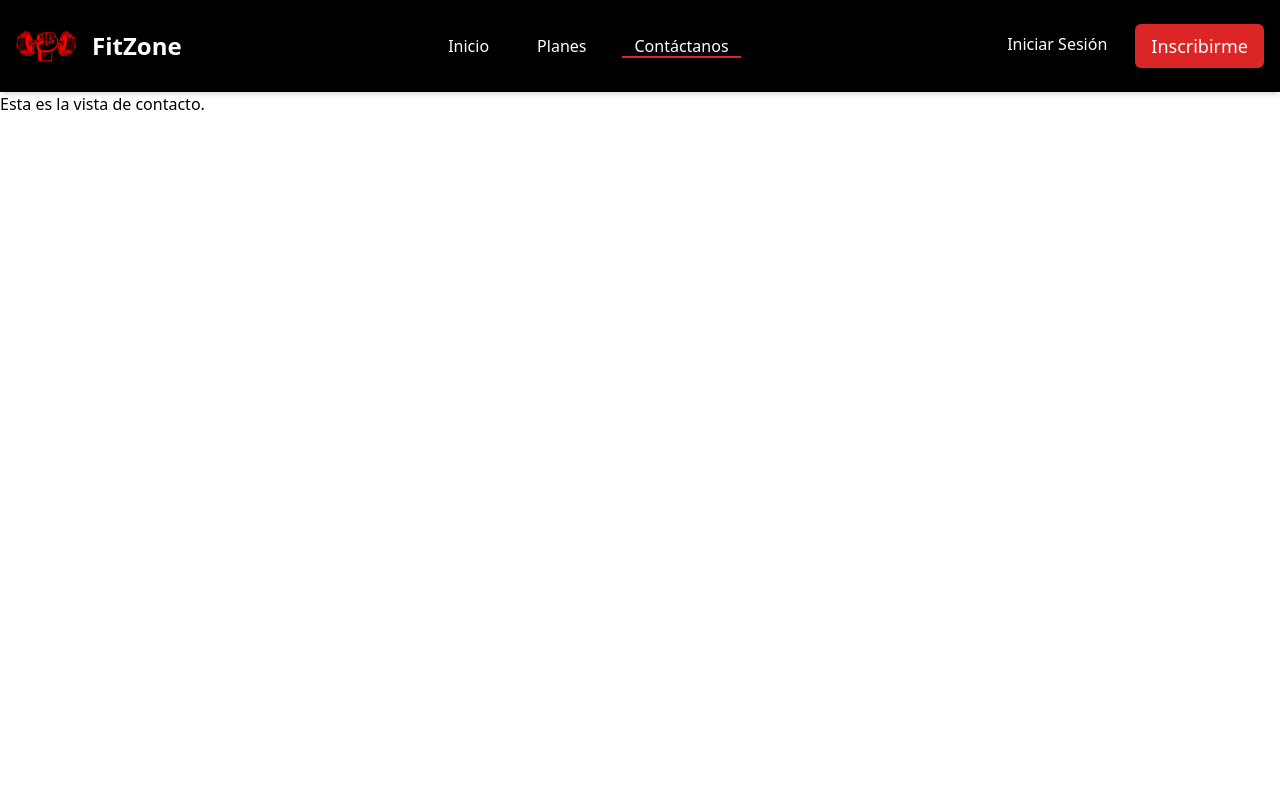
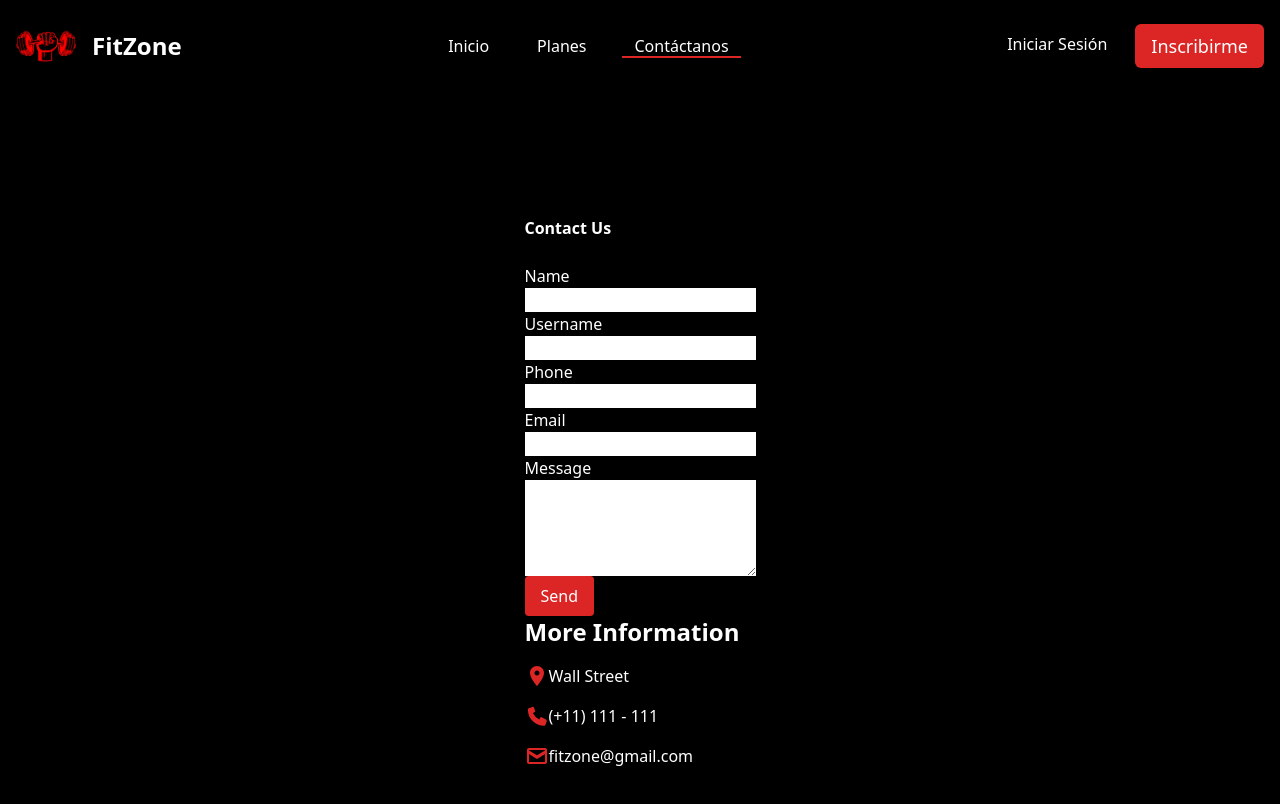
Before and after one commit to Kann2411/El_Gaalpon_de_Jose, a Next.js app in the folder Frontend/: page /contact in a window 1280 px wide. Shown: the top 804 px of the page. Built offline with nearby package versions, Linux system fonts and the light colour scheme; no server answers.

Commit message:
Vista de contacto

```diff
--- a/Frontend/src/app/contact/page.tsx
+++ b/Frontend/src/app/contact/page.tsx
@@ -1,11 +1,8 @@
+import ContactView from '@/views/LandingPage/ContactView/ContactView'
 import React from 'react'
 
-const Contact = () => {
+export default function Contact() {
   return (
-    <h1>
-      Esta es la vista de contacto.
-    </h1>
+    <ContactView/>
   )
 }
-
-export default Contact
--- /dev/null
+++ b/Frontend/src/utils/contactValidationSchema.ts
@@ -0,0 +1,9 @@
+import * as Yup from "yup"
+
+export const contactValidationSchema = Yup.object({
+    name: Yup.string().required('Name is required'),
+    username: Yup.string().required('Username is required'),
+    phone: Yup.string().required('Phone number is required'),
+    email: Yup.string().email('Invalid email').required('Email is required'),
+    message: Yup.string().required('Message is required'),
+  });
--- /dev/null
+++ b/Frontend/src/views/LandingPage/ContactView/ContactView.tsx
@@ -0,0 +1,155 @@
+'use client'
+import {Formik, Form, Field, ErrorMessage} from 'formik';
+
+import { contactValidationSchema } from '@/utils/contactValidationSchema';
+
+
+// Definir las propiedades del formulario
+interface FormValues {
+  name: string;
+  username: string;
+  phone: string;
+  email: string;
+  message: string;
+}
+
+const ContactView: React.FC = () => {
+  // Valores iniciales del formulario
+  const initialValues: FormValues = {
+    name: '',
+    username: '',
+    phone: '',
+    email: '',
+    message: '',
+  };
+
+  // Manejar el envío del formulario
+  const handleSubmit = (values: FormValues) => {
+    alert(JSON.stringify(values, null, 2));
+  };
+
+  return (
+    <div className="min-h-screen bg-black text-white flex justify-center items-center">
+      <div className="container mx-auto p-8 lg:flex lg:justify-between lg:items-start lg:space-x-8 lg:w-3/4 bg-zinc-950 bordershadow-lg">
+        {/* Formulario */}
+        <div className="lg:w-3/4">
+          <h2 className="text-3xl font-bold text-white mb-6">Contact Us</h2>
+          <Formik
+            initialValues={initialValues}
+            validationSchema={contactValidationSchema}
+            onSubmit={handleSubmit}
+          >
+            {() => (
+              <Form>
+                <div className="grid grid-cols-1 lg:grid-cols-2 gap-6">
+                  {/* Nombre */}
+                  <div className="flex flex-col">
+                    <label htmlFor="name">Name</label>
+                    <Field
+                      name="name"
+                      type="text"
+                      className="bg-zinc-950 border-b-2 border-transparent border-b-red-500 focus:outline-none focus:border-red-700 p-2"
+                    />
+                    <ErrorMessage name="name" component="div" className="text-red-500 text-sm" />
+                  </div>
+                  {/* Username */}
+                  <div className="flex flex-col">
+                    <label htmlFor="username">Username</label>
+                    <Field
+                      name="username"
+                      type="text"
+                      className="bg-zinc-950 border-b-2 border-transparent border-b-red-500 focus:outline-none focus:border-red-700 p-2"
+                    />
+                    <ErrorMessage name="username" component="div" className="text-red-500 text-sm" />
+                  </div>
+                  {/* Phone */}
+                  <div className="flex flex-col">
+                    <label htmlFor="phone">Phone</label>
+                    <Field
+                      name="phone"
+                      type="text"
+                      className="bg-zinc-950 border-b-2 border-transparent border-b-red-500 focus:outline-none focus:border-red-700 p-2"
+                    />
+                    <ErrorMessage name="phone" component="div" className="text-red-500 text-sm" />
+                  </div>
+                  {/* Email */}
+                  <div className="flex flex-col">
+                    <label htmlFor="email">Email</label>
+                    <Field
+                      name="email"
+                      type="email"
+                      className="bg-zinc-950 border-b-2 border-transparent border-b-red-500 focus:outline-none focus:border-red-700 p-2"
+                    />
+                    <ErrorMessage name="email" component="div" className="text-red-500 text-sm" />
+                  </div>
+                </div>
+                {/* Mensaje */}
+                <div className="flex flex-col mt-6">
+                  <label htmlFor="message">Message</label>
+                  <Field
+                    as="textarea"
+                    name="message"
+                    rows="4"
+                    className="bg-zinc-950 border-b-2 border-transparent border-b-red-500 focus:outline-none focus:border-red-700 p-2"
+                  />
+                  <ErrorMessage name="message" component="div" className="text-red-500 text-sm" />
+                </div>
+
+                {/* Botón de envío */}
+                <button
+                  type="submit"
+                  className="mt-6 bg-red-600 text-white py-2 px-4 rounded hover:bg-red-700 transition"
+                >
+                  Send
+                </button>
+              </Form>
+            )}
+          </Formik>
+        </div>
+
+        {/* Información adicional */}
+        <div className="lg:w-1/4 mt-8 lg:mt-0  h-fit text-white">
+          <h3 className="text-2xl font-bold mb-4">More Information</h3>
+          <div className="flex items-center mb-4">
+            {/* SVG de ubicación */}
+            <svg
+              className="w-6 h-6 text-red-600 mr-2"
+              fill="currentColor"
+              xmlns="http://www.w3.org/2000/svg"
+              viewBox="0 0 24 24"
+            >
+              <path d="M12 2C8.134 2 5 5.134 5 9c0 5.25 7 13 7 13s7-7.75 7-13c0-3.866-3.134-7-7-7zm0 9.5c-1.379 0-2.5-1.121-2.5-2.5S10.621 6.5 12 6.5s2.5 1.121 2.5 2.5-1.121 2.5-2.5 2.5z" />
+            </svg>
+            Wall Street
+          </div>
+          <div className="flex items-center mb-4">
+            {/* SVG de teléfono */}
+            <svg
+              className="w-6 h-6 text-red-600 mr-2"
+              fill="currentColor"
+              xmlns="http://www.w3.org/2000/svg"
+              viewBox="0 0 24 24"
+            >
+              <path d="M20.487 15.14l-3.75-1.875a1.25 1.25 0 00-1.631.614l-.832 1.666a13.472 13.472 0 01-6.453-6.452l1.667-.832a1.25 1.25 0 00.613-1.631L8.86 3.514a1.25 1.25 0 00-1.45-.614L3.748 4.18a1.25 1.25 0 00-.89 1.198c0 9.05 7.331 16.381 16.38 16.381a1.25 1.25 0 001.198-.889l1.279-3.665a1.25 1.25 0 00-.614-1.45z" />
+            </svg>
+            (+11) 111 - 111
+          </div>
+          <div className="flex items-center">
+            {/* SVG de email */}
+            <svg
+              className="w-6 h-6 text-red-600 mr-2"
+              fill="currentColor"
+              xmlns="http://www.w3.org/2000/svg"
+              viewBox="0 0 24 24"
+            >
+              <path d="M20 4H4c-1.103 0-2 .897-2 2v12c0 1.103.897 2 2 2h16c1.103 0 2-.897 2-2V6c0-1.103-.897-2-2-2zm0 2v.511l-8 4.8-8-4.8V6h16zM4 18v-8l7.437 4.646a1 1 0 001.125 0L20 10v8H4z" />
+            </svg>
+            fitzone@gmail.com
+          </div>
+        </div>
+      </div>
+    </div>
+  );
+};
+
+export default ContactView;
```
